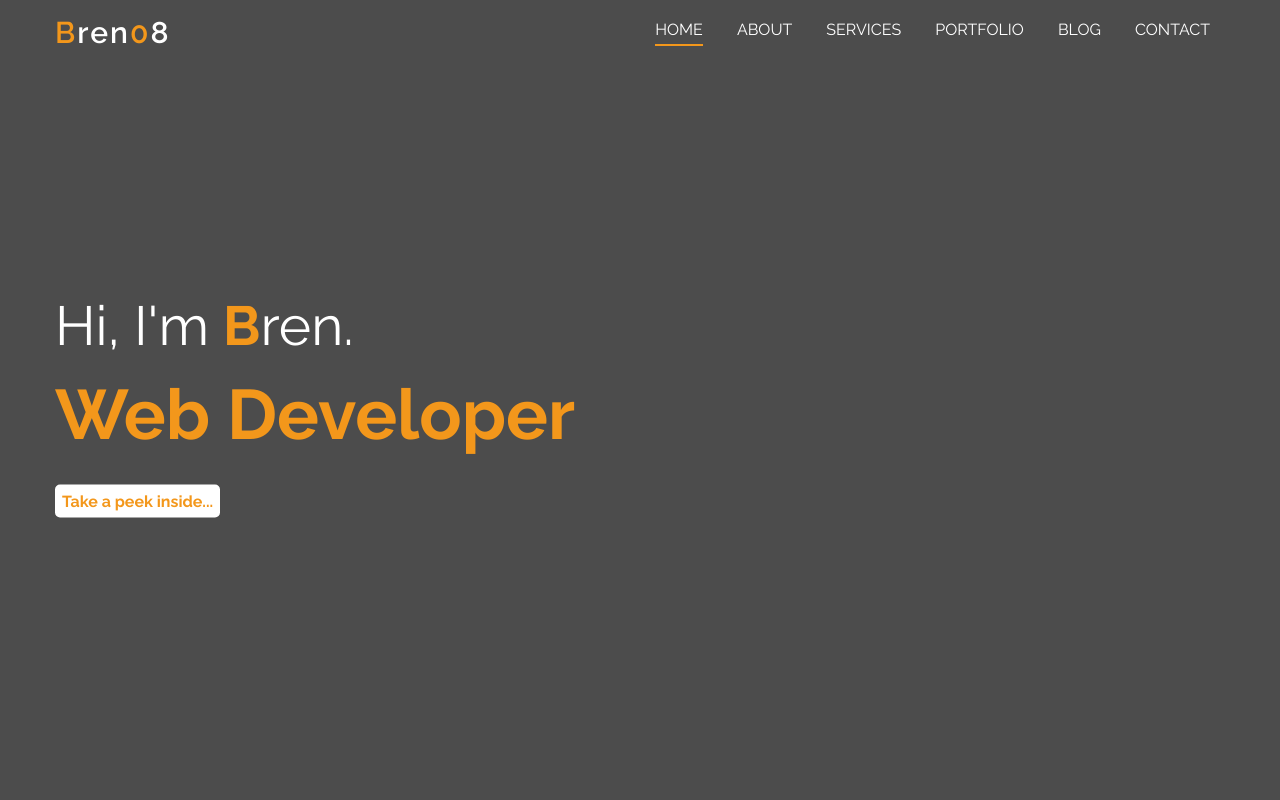
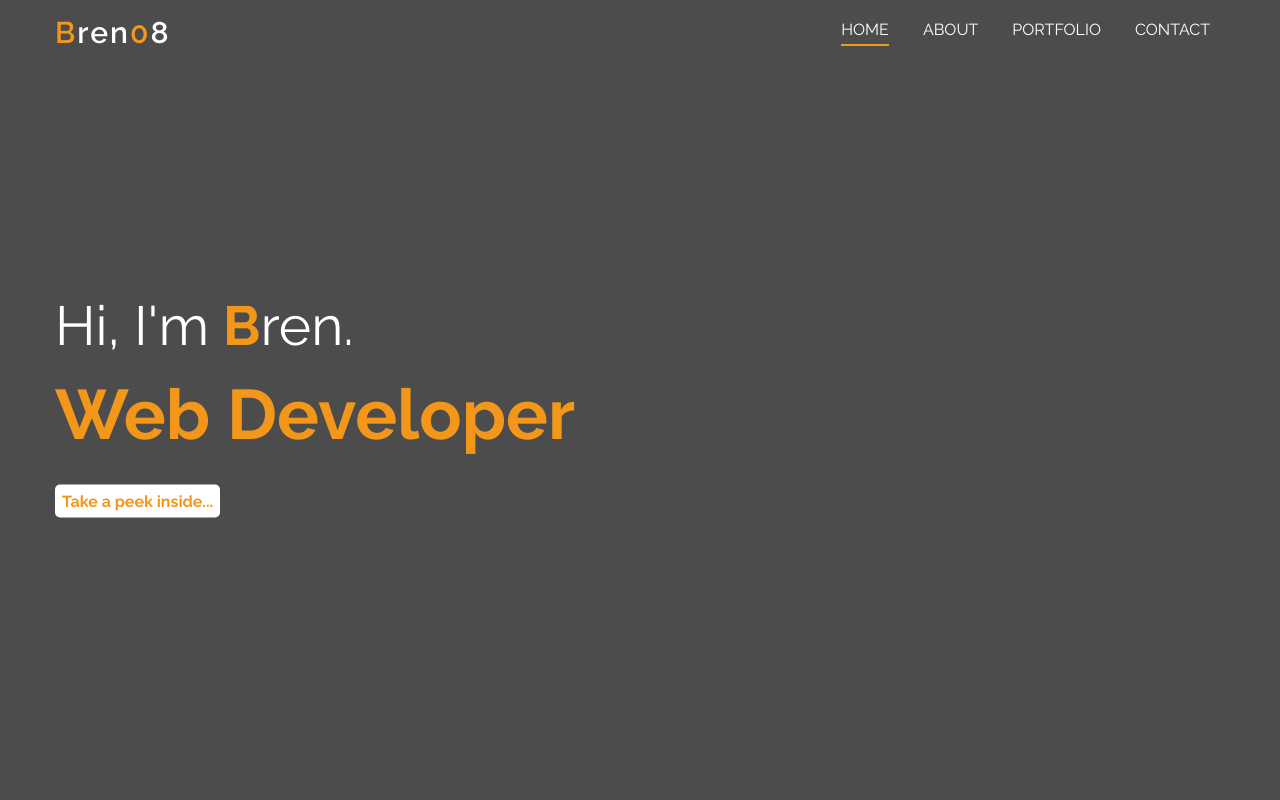
Before and after one commit to Bren08/my_portfolio, a plain HTML site: page index.html in a window 1280 px wide. Shown: the top 800 px of the page. Drawn offline with nearby package versions, Linux system fonts and the light colour scheme.

Commit message:
Removed navbar items

```diff
--- a/index.html
+++ b/index.html
@@ -26,9 +26,7 @@
                        <ul>
                              <li><a href="#home" class="active ham-burger">Home</a></li>
                              <li><a href="#about" class="ham-burger">About</a></li>
-                             <li><a href="#services" class="ham-burger">Services</a></li>
                              <li><a href="#portfolio" class="ham-burger">Portfolio</a></li>
-                             <li><a href="#blog" class="ham-burger">Blog</a></li>
                              <li><a href="#contact" class="ham-burger">Contact</a></li>
                        </ul>
                  </div>
```
